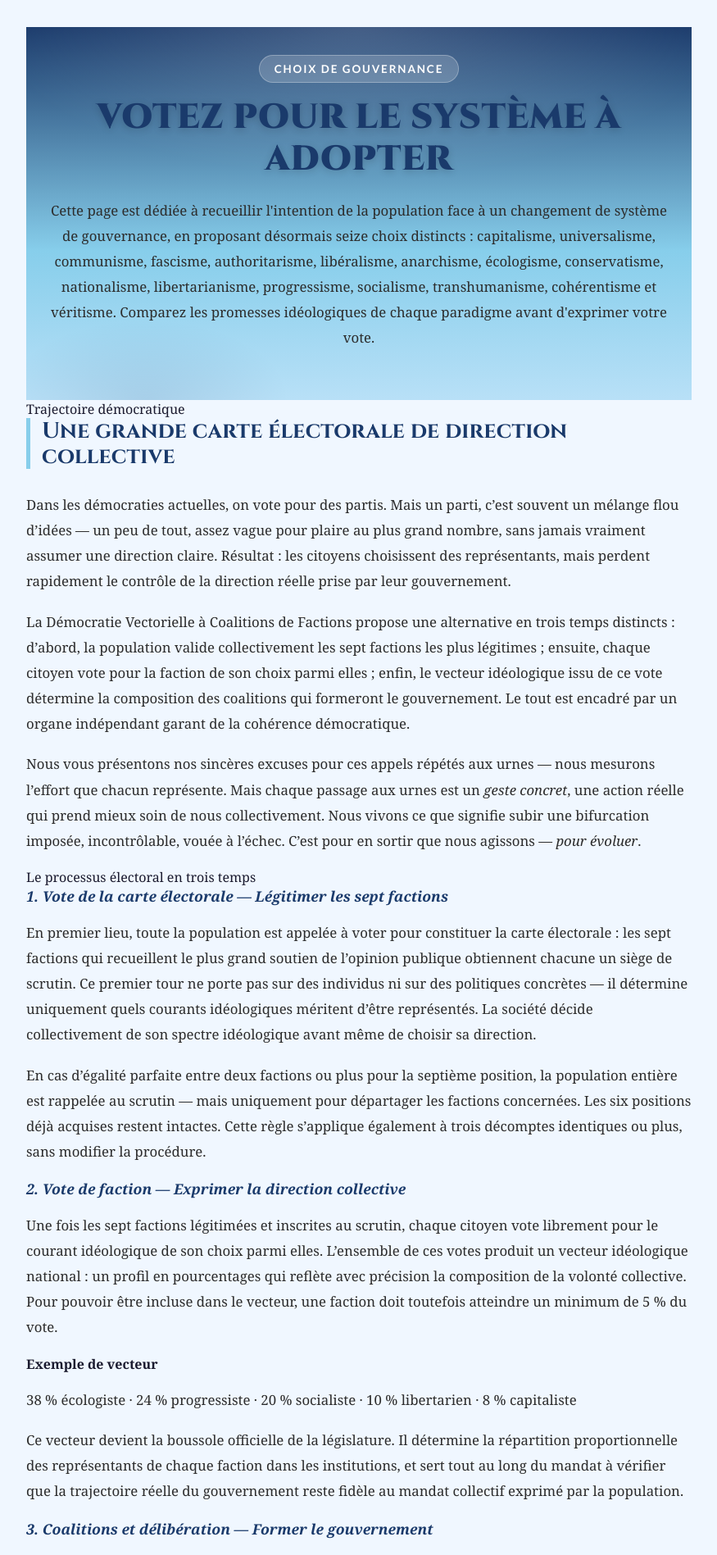
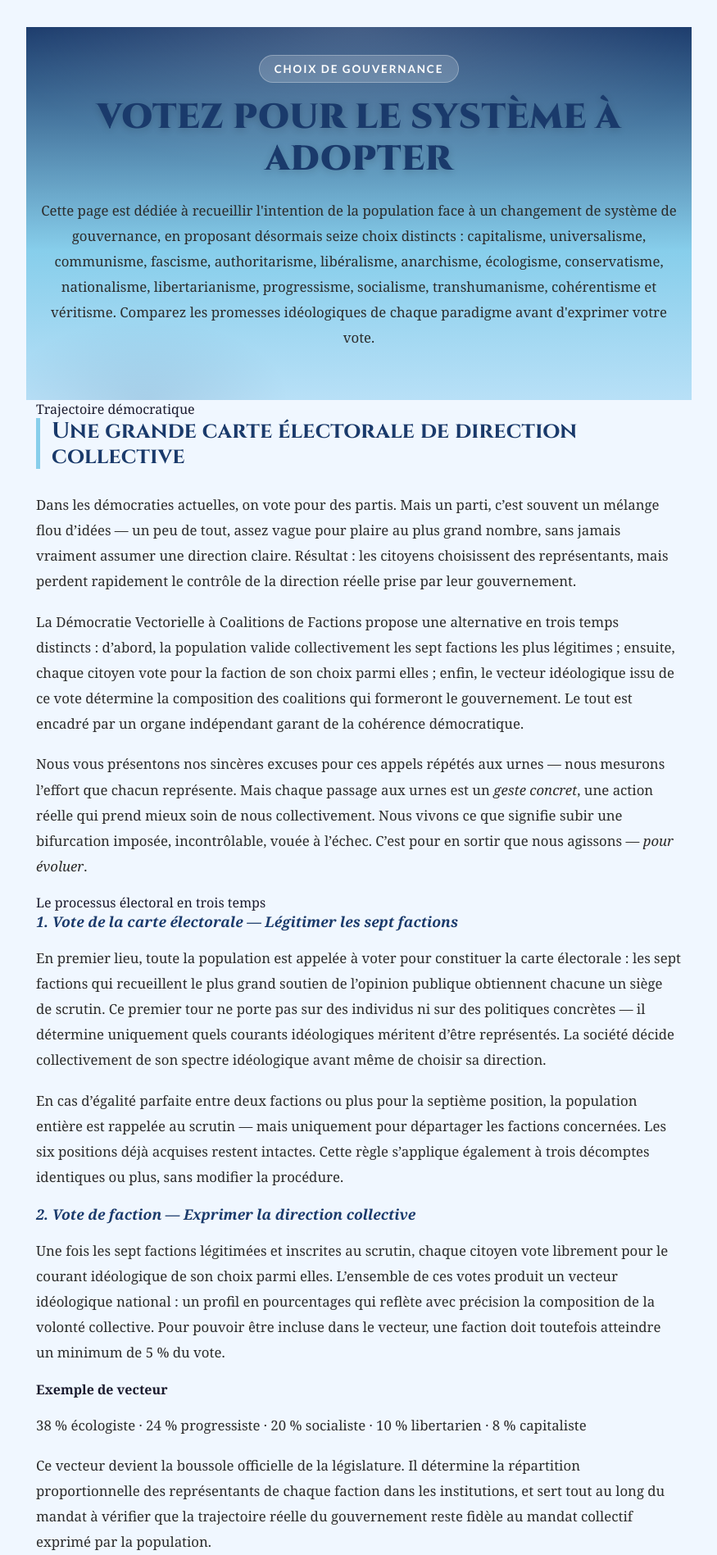
Before and after one commit to Monde-Universel/Monde-Universel.github.io, a Jekyll site: the page built from votez.html, in a window 1280 px wide. Shown: the part 358-2255 px from the top of the page at 82% size, without its empty margins (202-1077 px from the left). Built offline with Jekyll 4.4.1, drawn with Linux system fonts in a browser that asks for light colours.

Commit message:
Add CSS styles for voting components

```diff
--- a/assets/css/components.css
+++ b/assets/css/components.css
@@ -1077,3 +1077,33 @@
     width: 100%;      /* bouton votez bien pleine largeur de la carte */
   }
 }
+
+
+/* Forcer la largeur pleine pour la page votez */
+.vote-wrap,
+.vote-hero,
+.trajectory-section {
+  max-width: 100% !important;
+  width: 100% !important;
+  padding-left: 12px !important;
+  padding-right: 12px !important;
+  box-sizing: border-box !important;
+}
+
+.vote-grid {
+  display: grid !important;
+  grid-template-columns: minmax(0, 1fr) !important;
+  gap: 22px !important;
+  width: 100% !important;
+}
+
+.vote-card {
+  width: 100% !important;
+  max-width: 100% !important;
+  box-sizing: border-box !important;
+}
+
+.vote-btn {
+  width: 100% !important;
+  box-sizing: border-box !important;
+}
```
